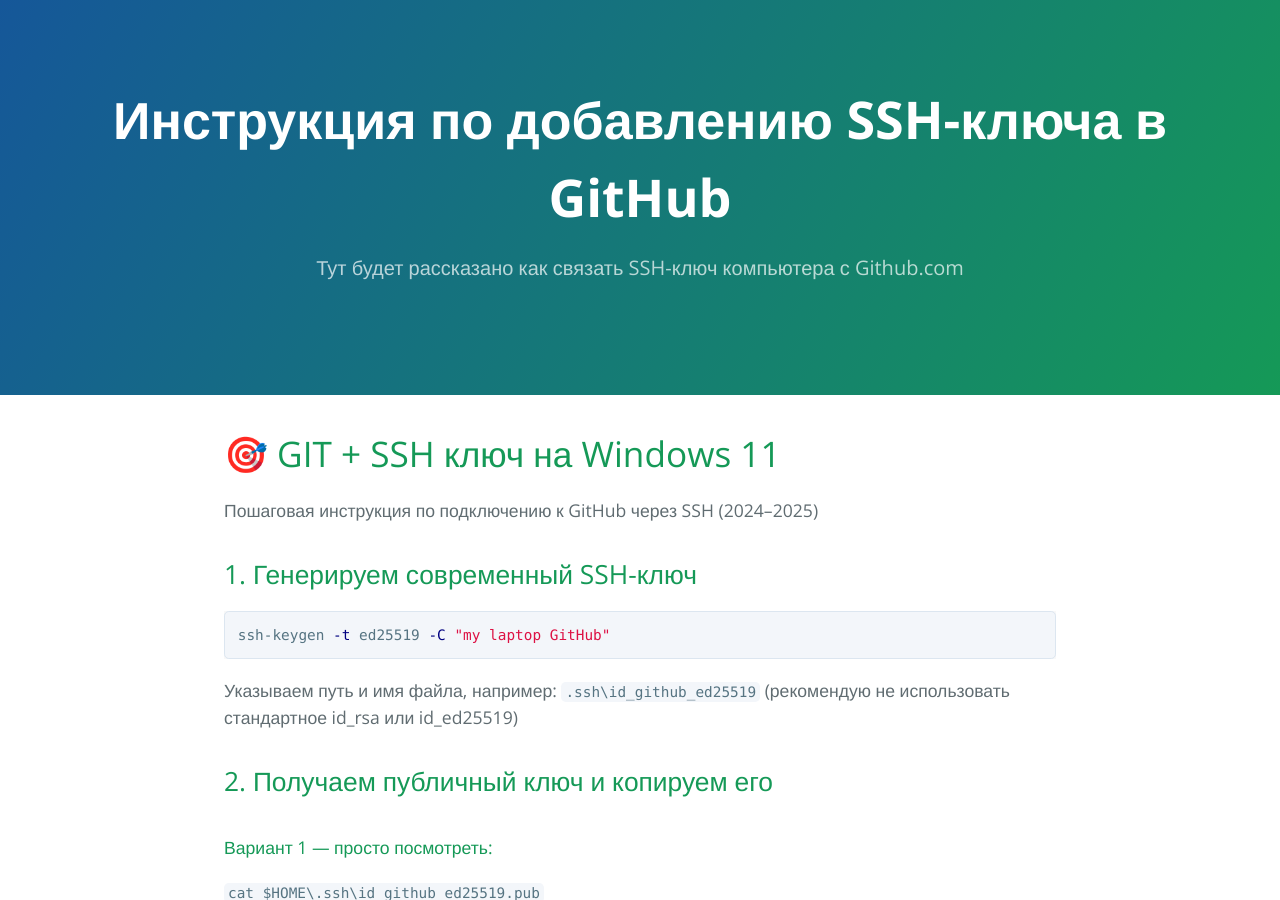
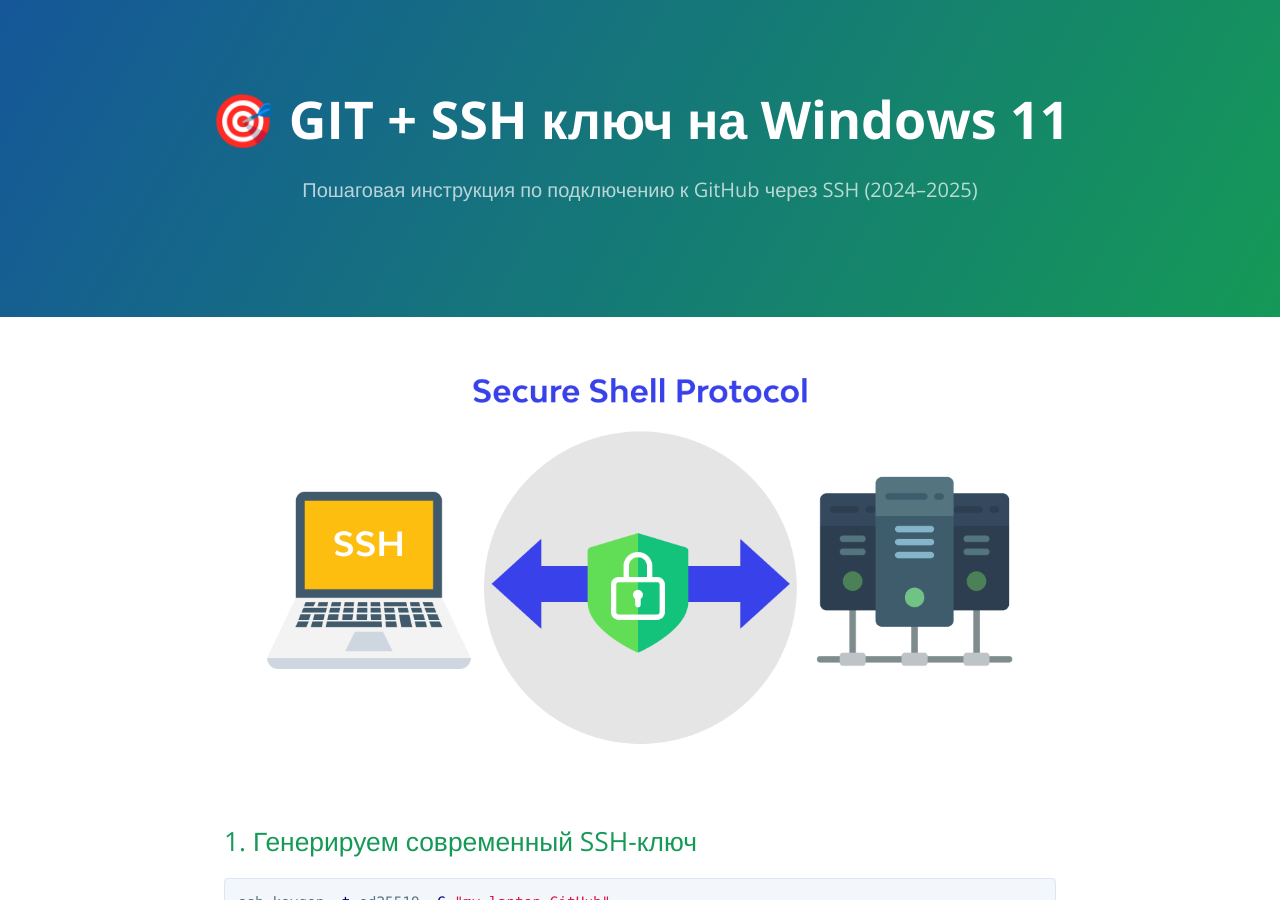
Before and after one commit to MyWhiteShadow/MyWhiteShadow.github.io, a Jekyll site: the page built from GithubSSHIntegration.md, in a window 1280 px wide and 900 px high. Built offline with Jekyll 4.4.1, drawn with Linux system fonts in a browser that asks for light colours.

Commit message:
наводим марафет

```diff
--- a/GithubSSHIntegration.md
+++ b/GithubSSHIntegration.md
@@ -1,13 +1,10 @@
 ---
 layout: default
-title: Инструкция по добавлению SSH-ключа в GitHub
-description: Тут будет рассказано как связать SSH-ключ компьютера с Github.com
+title: 🎯 GIT + SSH ключ на Windows 11
+description: Пошаговая инструкция по подключению к GitHub через SSH (2024–2025)
 ---
 
-# 🎯 GIT + SSH ключ на Windows 11
-Пошаговая инструкция по подключению к GitHub через SSH (2024–2025)
-
-
+![SSH](image.png)
 
 ## 1. Генерируем современный SSH-ключ
 
```
Also changed, not shown: index.md (+1 -1 lines), image.png (added).
